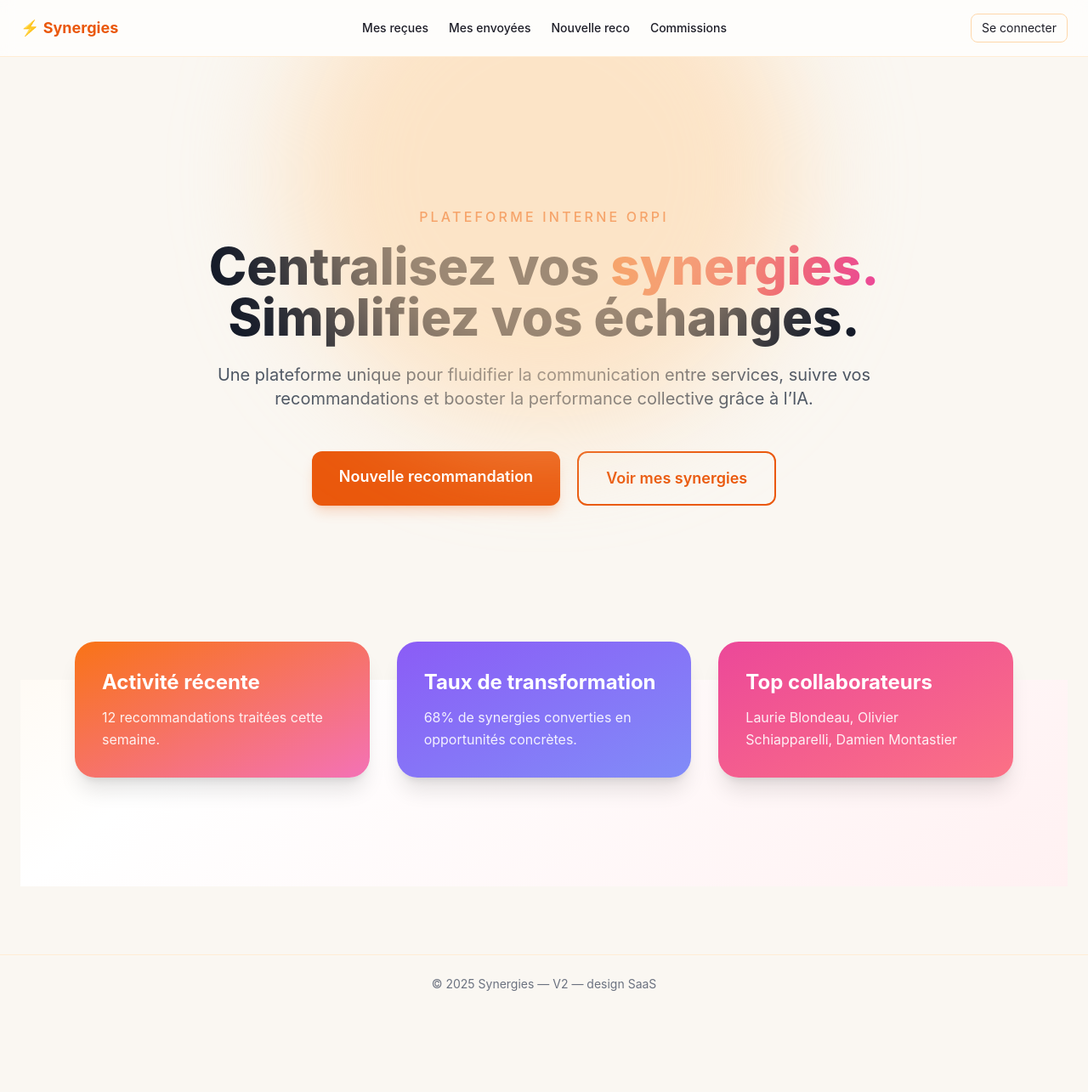
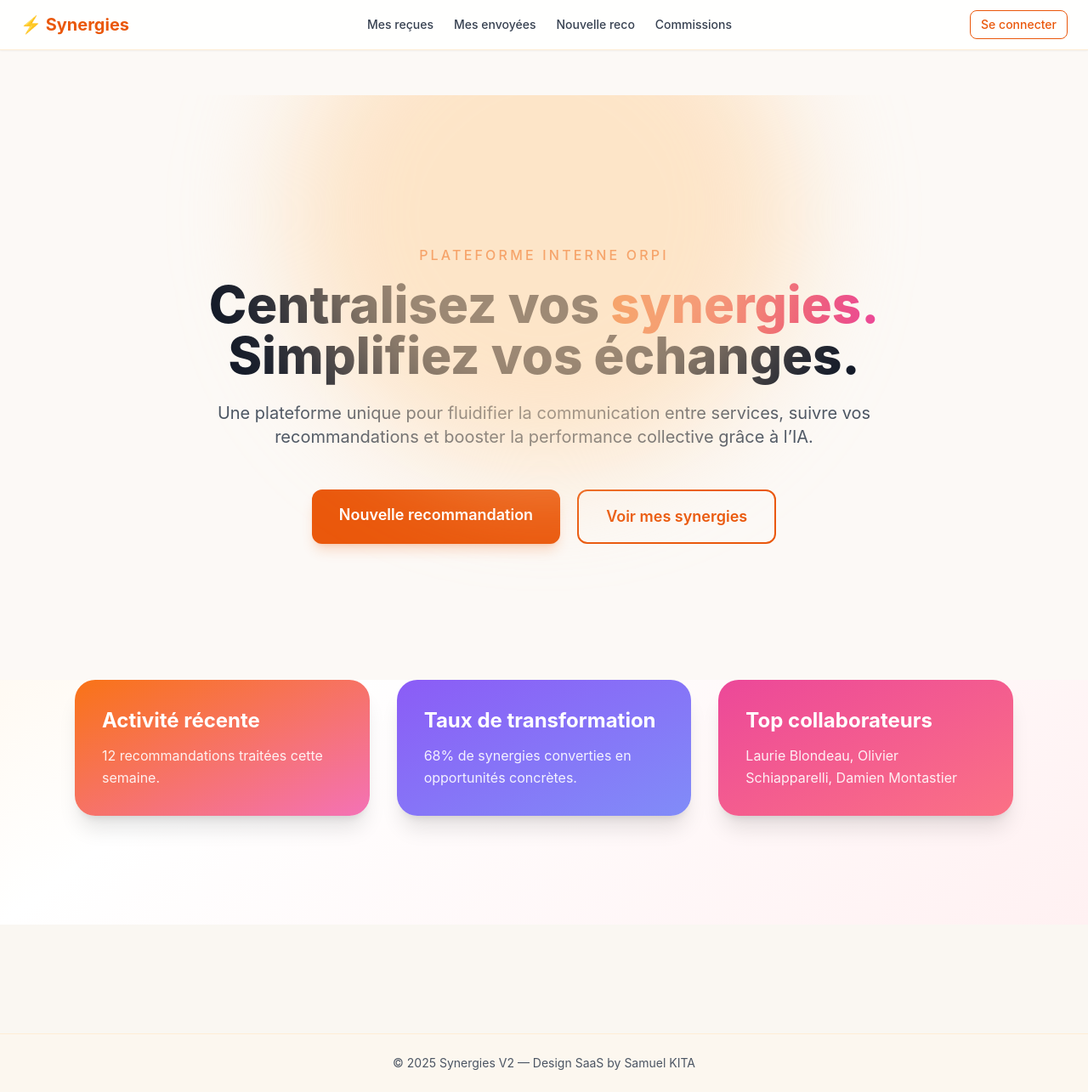
Before and after one commit to SamKTA/synergies-v2, a Next.js app: page / in a window 1280 px wide. Shown: the whole page at 85% size. Before the commit the page ends 1192 px from the top, so only its background shows below. Built offline with nearby package versions, Linux system fonts and the light colour scheme.

Commit message:
Update layout.tsx

```diff
--- a/app/layout.tsx
+++ b/app/layout.tsx
@@ -10,14 +10,17 @@ export const metadata = {
 export default function RootLayout({ children }: { children: ReactNode }) {
   return (
     <html lang="fr">
-      <body className="min-h-dvh bg-[rgb(var(--bg))] text-[rgb(var(--fg))]">
-        {/* Barre de navigation */}
-        <header className="sticky top-0 z-50 border-b border-orange-100 bg-white/70 backdrop-blur">
-          <div className="container mx-auto max-w-7xl px-6 py-4 flex items-center justify-between">
-            <Link href="/" className="text-lg font-bold text-orange-600">
+      <body className="min-h-screen bg-[#FCF9F6] text-gray-900">
+        {/* ===== NAVBAR ===== */}
+        <header className="fixed top-0 left-0 w-full z-50 bg-white/90 backdrop-blur-sm border-b border-orange-100 shadow-sm">
+          <div className="max-w-7xl mx-auto px-6 py-3 flex items-center justify-between">
+            {/* Logo / Titre */}
+            <Link href="/" className="text-xl font-bold text-orange-600 hover:text-orange-500">
               ⚡ Synergies
             </Link>
-            <nav className="hidden md:flex gap-6 text-sm font-medium">
+
+            {/* Navigation */}
+            <nav className="hidden md:flex gap-6 text-sm font-medium text-gray-700">
               <Link href="/inbox" className="hover:text-orange-600">
                 Mes reçues
               </Link>
@@ -31,21 +34,23 @@ export default function RootLayout({ children }: { children: ReactNode }) {
                 Commissions
               </Link>
             </nav>
+
+            {/* Bouton de connexion */}
             <Link
               href="/login"
-              className="rounded-lg border border-orange-200 px-3 py-1.5 text-sm hover:bg-orange-50"
+              className="rounded-lg border border-orange-600 text-orange-600 px-3 py-1.5 text-sm font-medium hover:bg-orange-50 transition"
             >
               Se connecter
             </Link>
           </div>
         </header>
 
-        {/* Contenu principal */}
-        <main className="container mx-auto max-w-7xl px-6">{children}</main>
+        {/* ===== CONTENU ===== */}
+        <main className="pt-28 pb-16">{children}</main>
 
-        {/* Pied de page */}
-        <footer className="mt-20 border-t border-orange-100 text-center py-6 text-sm text-gray-500">
-          © {new Date().getFullYear()} Synergies — V2 — design SaaS
+        {/* ===== FOOTER ===== */}
+        <footer className="mt-16 border-t border-orange-100 bg-orange-50/50 text-center py-6 text-sm text-gray-600">
+          © {new Date().getFullYear()} Synergies V2 — Design SaaS by Samuel KITA
         </footer>
       </body>
     </html>
```
